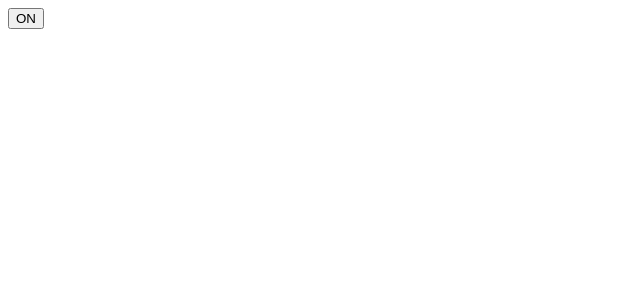
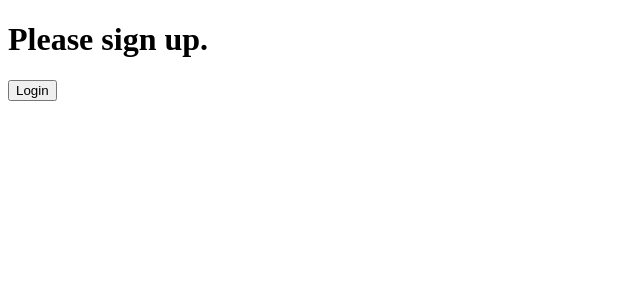
Before and after one commit to panswer/following_react_basic_concepts, a React (Create React App) app: page / in a window 1280 px wide. Shown: the top 300 px of the page, without its empty margins (0-640 px from the left). Built offline with nearby package versions, Linux system fonts and the light colour scheme.

Commit message:
variables de elementos

```diff
--- /dev/null
+++ b/src/components/class/LoginControl.jsx
@@ -0,0 +1,82 @@
+import { Component } from "react";
+
+function UserGreeting(props) {
+    return <h1>Welcome back!</h1>
+}
+
+function GuestGreeting(props) {
+    return <h1>Please sign up.</h1>
+}
+
+function Greeting(props={
+    isLoggedIn:false
+}) {
+    const isLoggedIn=props.isLoggedIn;
+
+    if(isLoggedIn){
+        return <UserGreeting />;
+    }else{
+        return <GuestGreeting />;
+    }
+}
+
+function LoginButton(props) {
+    return (
+        <button onClick={props.onClick}>
+            Login
+        </button>
+    );
+}
+
+function LogoutButton(props) {
+    return(
+        <button onClick={props.onClick}>
+            Logout
+        </button>
+    )
+}
+
+class LoginControl extends Component{
+    constructor(props){
+        super(props);
+
+        this.state={
+            isLoggedIn:false
+        };
+
+        this.handleLoginClick=this.handleLoginClick.bind(this);
+        this.handleLogoutClick=this.handleLogoutClick.bind(this);
+    }
+
+    handleLoginClick(){
+        this.setState({
+            isLoggedIn:true
+        });
+    }
+    handleLogoutClick(){
+        this.setState({
+            isLoggedIn:false
+        });
+    }
+
+    render(){
+        const isLoggedIn=this.state.isLoggedIn;
+
+        let button;
+
+        if(isLoggedIn){
+            button=<LogoutButton onClick={this.handleLogoutClick} />
+        }else{
+            button=<LoginButton onClick={this.handleLoginClick}/>
+        }
+
+        return (
+            <div className="">
+                <Greeting isLoggedIn={isLoggedIn} />
+                {button}
+            </div>
+        );
+    }
+}
+
+export default LoginControl;
--- a/src/index.js
+++ b/src/index.js
@@ -2,13 +2,12 @@ import ReactDOM from 'react-dom';
 import React from "react";
 import reportWebVitals from './reportWebVitals';
 
-import Toggle from "./components/class/Toggle";
-
+import LoginControl from "./components/class/LoginControl";
 
 function App() {
   return (
     <div>
-      <Toggle/>
+      <LoginControl />
     </div>
   );
 }
```
